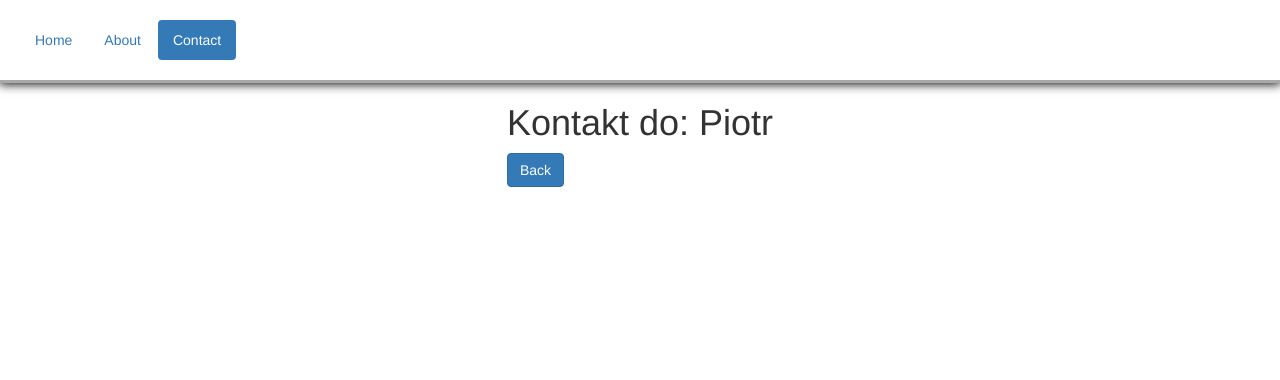
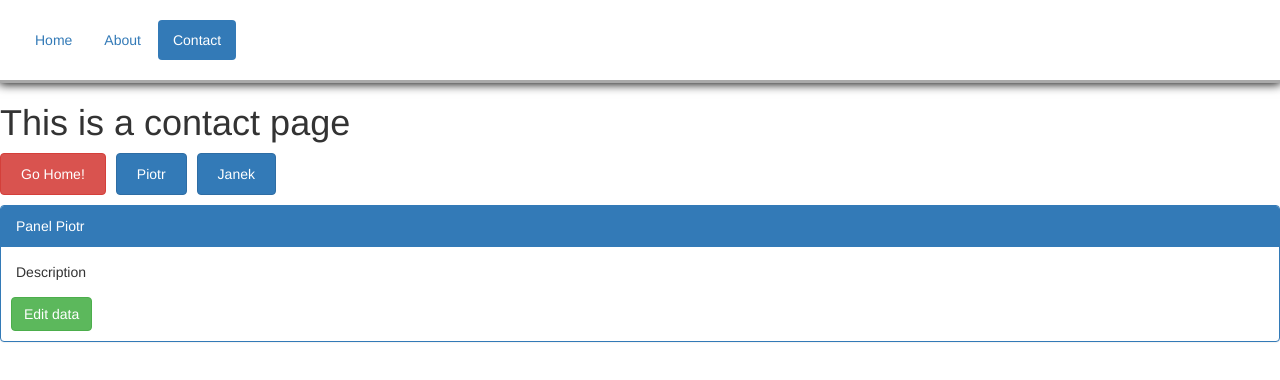
Before and after one commit to PiotrSierant/vue-studying, a Vue app: page /contact/Piotr in a window 1280 px wide. Shown: the top 380 px of the page. Built offline with nearby package versions, Linux system fonts and the light colour scheme.

Commit message:
work with router

```diff
--- /dev/null
+++ b/src/components/ComponentContactDetails.vue
@@ -0,0 +1,35 @@
+<template>
+    <div class="panel panel-primary">
+        <div class="panel-heading">Panel {{name}}</div>
+        <div class="panel-body">Description</div>
+        <router-link
+            :to="`/contact/${$route.params.name}/edit`"
+            tag="button"
+            class="btn btn-success">Edit data</router-link>
+    </div>
+</template>
+
+<script>
+export default {
+    name: 'ComponentContactDetails',
+    props: {
+        name: {
+            type: String,
+            default() {
+                return ''
+            }
+        }
+    }
+};
+</script>
+
+<style scoped>
+    .panel {
+        margin-top: 1rem;
+        width: 100%;
+    }
+    .btn {
+        margin-left: 1rem;
+        margin-bottom: 1rem;
+    }
+</style>
--- /dev/null
+++ b/src/components/ComponentContactEdit.vue
@@ -0,0 +1,30 @@
+<template>
+    <section>
+        <h3>Edit data:</h3>
+        <router-link :to="{ name: 'contact-name', params: { naem: $route.params.name}}" tag="button" class="btn btn-danger">Back</router-link>
+    </section>
+</template>
+
+<script>
+export default {
+    name: 'ComponentContactEdit',
+    props: {
+        name: {
+            type: String,
+            default() {
+                return ''
+            }
+        }
+    }
+};
+</script>
+
+<style scoped>
+    .panel {
+        margin-top: 1rem;
+        width: 100%;
+    }
+    .btn {
+        padding: 1rem 2rem;
+    }
+</style>
--- a/src/components/ComponentNavigation.vue
+++ b/src/components/ComponentNavigation.vue
@@ -3,7 +3,7 @@
         <ul class="nav nav-pills ">
             <router-link to="/" active-class="active" exact role="presentation" tag="li"><a>Home</a></router-link>
             <router-link to="/about" active-class="active" role="presentation" tag="li"><a>About</a></router-link>
-            <router-link to="/contact/Piotr" active-class="active" role="presentation" tag="li"><a>Contact</a></router-link>
+            <router-link to="/contact" active-class="active" role="presentation" tag="li"><a>Contact</a></router-link>
         </ul>
     </nav>
 </template>
--- a/src/router/index.js
+++ b/src/router/index.js
@@ -1,7 +1,8 @@
 import Vue from 'vue'
 import VueRouter from 'vue-router'
 import HomeView from '../views/HomeView.vue'
-
+import ComponentContactDetails from '@/components/ComponentContactDetails.vue';
+import ComponentContactEdit from '@/components/ComponentContactEdit.vue';
 Vue.use(VueRouter)
 
 const routes = [
@@ -16,10 +17,13 @@ const routes = [
     component: () => import('../views/AboutView.vue')
   },
   {
-    path: '/contact/:name',
+    path: '/contact',
     name: 'contact',
     component: () => import('../views/ContactView.vue'),
-    props: true,
+    children: [
+      { path: ':name', component: ComponentContactDetails, props: true, name: 'contact-name' },
+      { path: ':name/edit', component: ComponentContactEdit}
+    ]
   }
 ]
 
--- a/src/views/ContactView.vue
+++ b/src/views/ContactView.vue
@@ -1,23 +1,34 @@
 <template>
     <div class="author">
-        <h1>Kontakt do: {{name}}</h1>
-        <button class="btn btn-primary" @click="backToHome">Back</button>
+        <h1>This is a contact page</h1>
+        <button class="btn btn-danger" @click="backToHome">Go Home!</button>
+        <button class="btn btn-primary" @click="redirect('Piotr')">Piotr</button>
+        <button class="btn btn-primary" @click="redirect('Janek')">Janek</button>
+        <router-view></router-view>
     </div>
 </template>
 
 <script>
 export default {
     name: 'ContactView',
-    data() {
-        return {
-            name: this.$route.params.name
-        }
-    },
     methods: {
         backToHome() {
             // this.$router.push('/');
             this.$router.push({ name: 'home'});
+        },
+        redirect(name) {
+            this.$router.push(`/contact/${name}`)
         }
     }
 }
 </script>
+<style scoped>
+    .btn {
+        padding: 1rem 2rem;
+        margin-right: 1rem;
+    }
+    .author {
+        width: 100%;
+        max-width: 1366px;
+    }
+</style>
```
